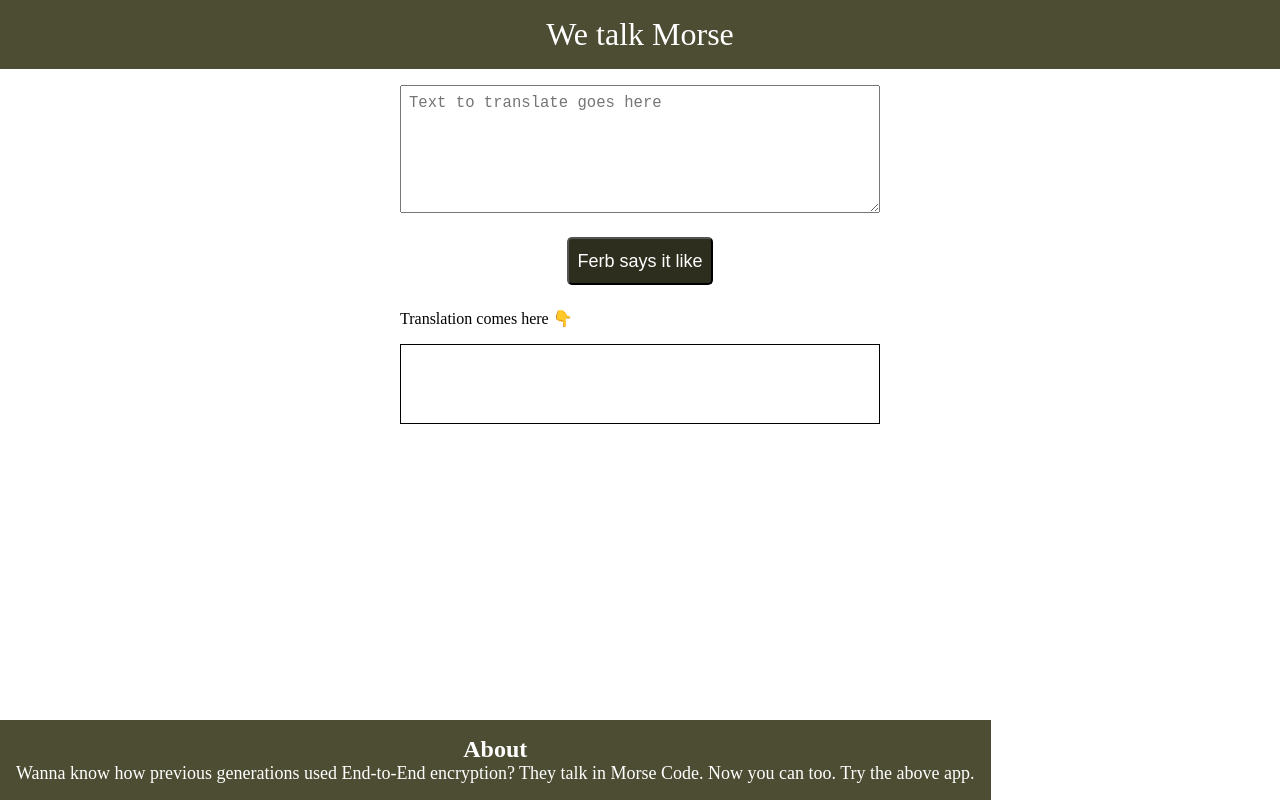
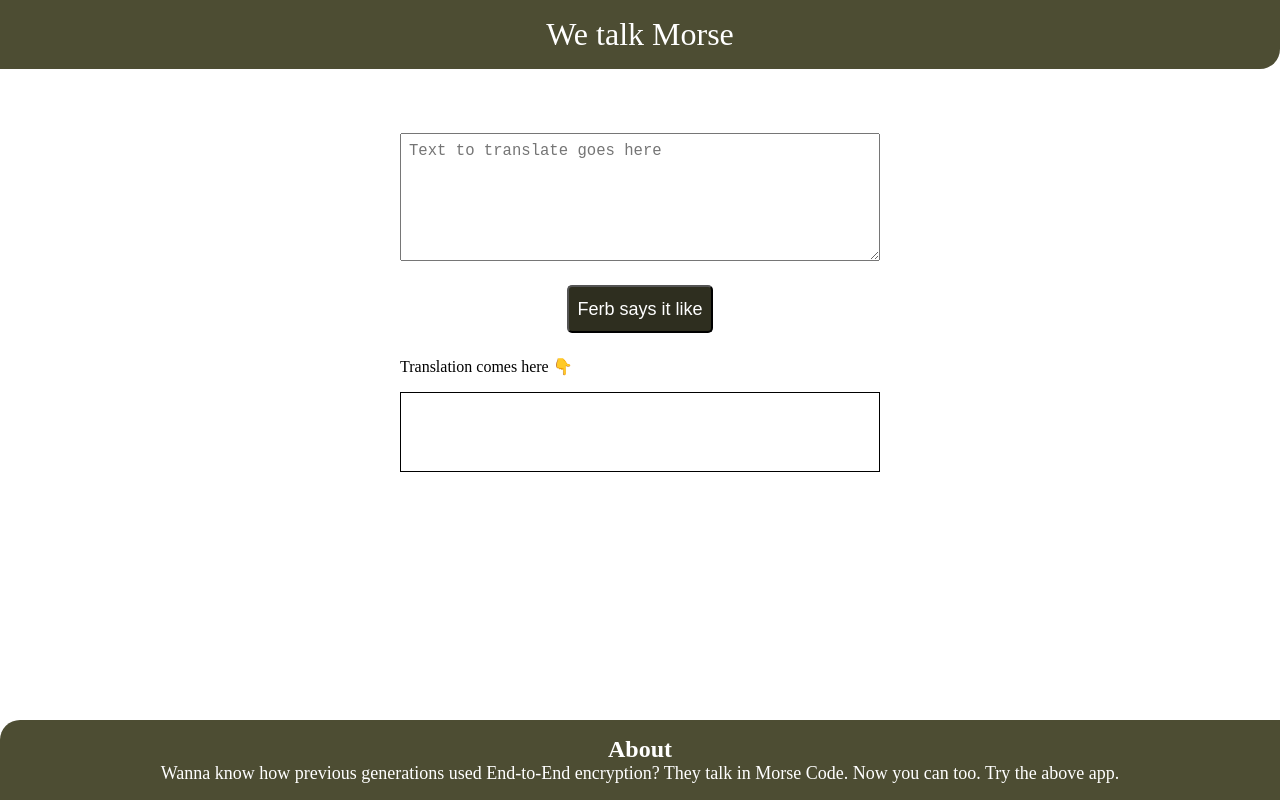
Before and after one commit to sarthakdelori/we-talk-morse, a plain HTML site: page index.html in a window 1280 px wide. Drawn offline with Linux system fonts and the light colour scheme.

Commit message:
style: fixed header and footer alignment

```diff
--- a/style.css
+++ b/style.css
@@ -15,13 +15,15 @@ body{
 }
 
 #nav-bar{
+/* box-shadow: 2px 2px 15px #0f0f0a; */
+  border-bottom-right-radius: 20px;
   font-size: 2rem;
   margin-bottom: 1rem;
 }
 
 .app{
   display:block;
-  margin: 1rem auto;
+  margin: 4rem auto;
   width: 30rem;
 }
 
@@ -67,9 +69,11 @@ body{
 }
 
 #footer{
+  width: 100%;
   position:fixed;
   bottom:0;
   font-size: large;
+  border-top-left-radius: 20px;
 }
 #footer>#about{
   font-size: 1.5rem;
```
